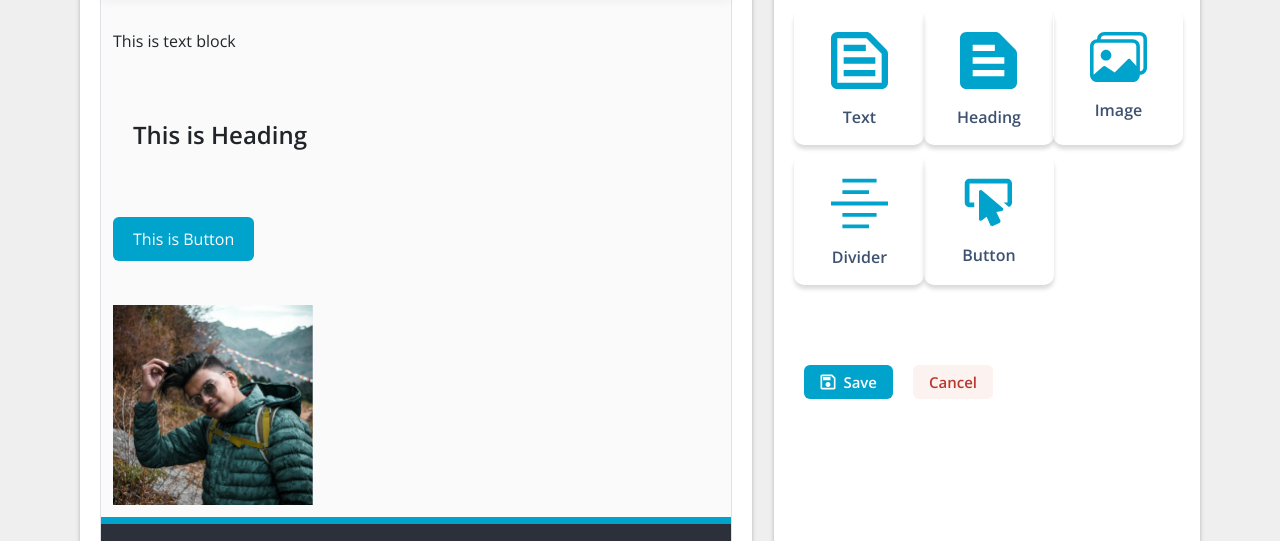
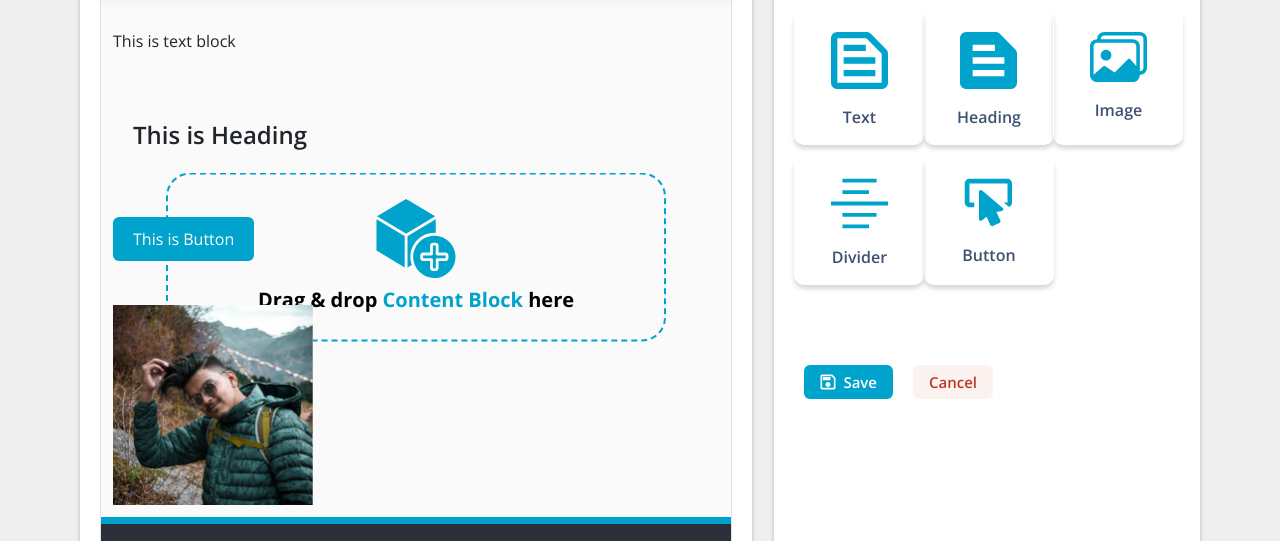
Before and after one commit to andro-jr/Block-Template, a website: page index.html in a window 1280 px wide. Shown: the part 247-788 px from the top of the page. Drawn offline with nearby package versions, Linux system fonts and the light colour scheme.

Commit message:
content drop area

```diff
--- a/index.html
+++ b/index.html
@@ -28,14 +28,14 @@
                         <div class="email-content-contents" style="position: relative;">
 
 
-                            <!-- <div class="content-drop-box">
+                            <div class="content-drop-box">
                                 <img src="img/block-add.svg" alt="" class="mr-b-8" width="80" height="80">
                                 <div class="content-drop-box-text">
                                     <p class="p-heading-bold">
                                         Drag & drop <span>Content Block</span> here
                                     </p>
                                 </div>
-                            </div> -->
+                            </div>
 
                             <table>
                                 <tbody>
```
